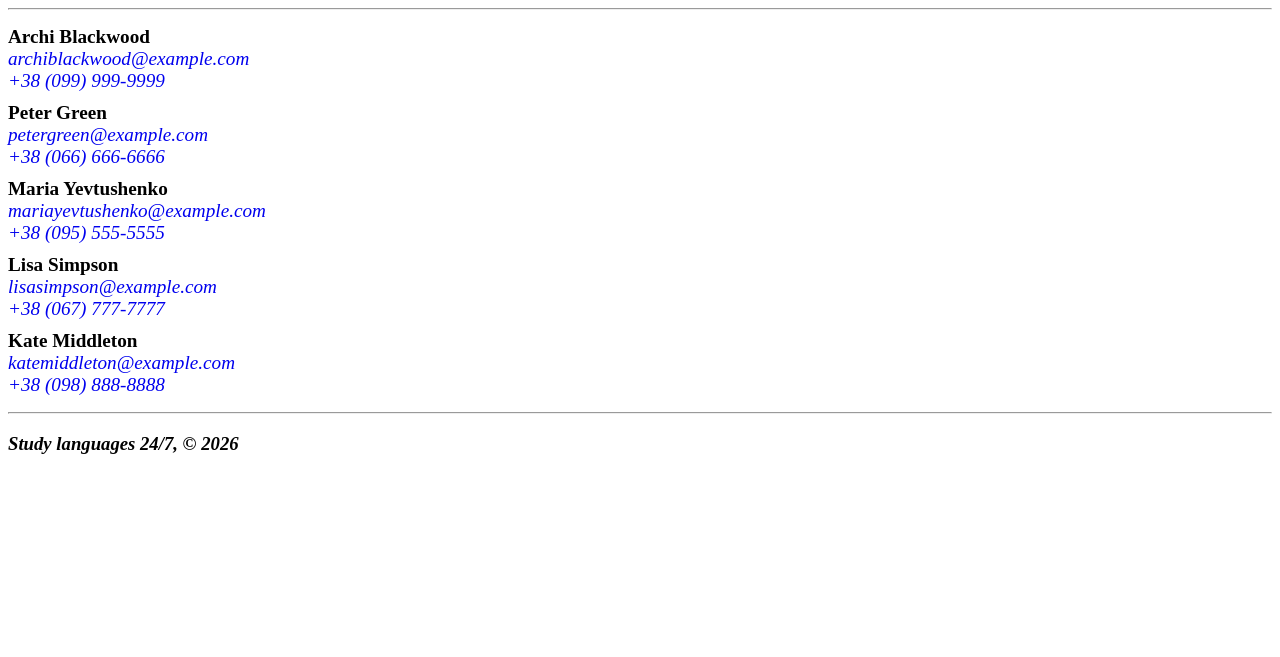
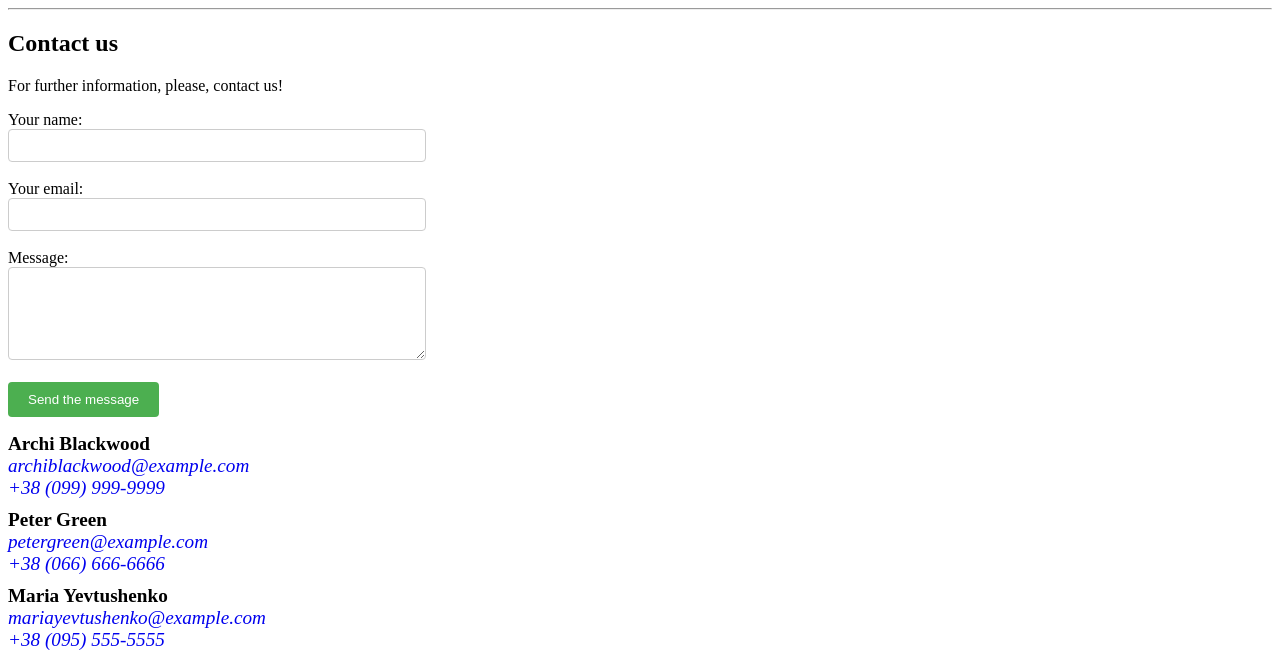
Before and after one commit to Minard1usz/Hillel-Django-HW, a Flask app: page /contact in a window 1280 px wide. Shown: the part 77-734 px from the top of the page. Before the commit the page ends 531 px from the top, so only its background shows below. Run offline with Flask 3, Linux system fonts and the light colour scheme; some libraries are stand-ins or nearby versions.

Commit message:
Flask simple app completed

```diff
--- a/HW-6-Flask/app.py
+++ b/HW-6-Flask/app.py
@@ -1,4 +1,4 @@
-from flask import Flask, render_template
+from flask import Flask, render_template, request
 
 app = Flask(__name__)
 
@@ -23,8 +23,16 @@ def index():
 def courses():
     return render_template("courses.html", courses=courses_list)
 
-@app.route('/contact')
+@app.route('/contact', methods=["GET", "POST"])
 def contact():
+    if request.method == "POST":
+        user_name = request.form.get("username")
+        user_email = request.form.get("email")
+        message = request.form.get("message")
+
+        print(f"The message from {user_name} ({user_email}): {message}")
+        return f"<h3>Thank you, {user_name}! Your message has been sent! We will contact you soon! </h3><a href='/'>Return to main page</a>"
+
     return render_template("contact.html")
 
 @app.route('/about')
@@ -32,6 +40,5 @@ def about():
     return render_template("about.html")
 
 
-
 if __name__ == '__main__':
     app.run(debug=True)
--- a/HW-6-Flask/static/css/style.css
+++ b/HW-6-Flask/static/css/style.css
@@ -29,5 +29,25 @@ li {
 
 .nav-menu-font {
   font-weight: bold;
+}
 
+.contact-form input, .contact-form textarea {
+    width: 100%;
+    max-width: 400px;
+    padding: 8px;
+    border: 1px solid #ccc;
+    border-radius: 4px;
 }
+
+button {
+    background-color: #4CAF50;
+    color: white;
+    padding: 10px 20px;
+    border: none;
+    border-radius: 4px;
+    cursor: pointer;
+}
+
+button:hover {
+    background-color: #45a049;
+}
--- a/HW-6-Flask/templates/contact.html
+++ b/HW-6-Flask/templates/contact.html
@@ -9,8 +9,31 @@
 <body>
     {% block content %}
     <main>
+        <section class="contact_me">
+            <h1>Contact us</h1>
+            <p>For further information, please, contact us!</p>
+
+            <form method="POST" action="{{ url_for('contact') }}" class="contact-form">
+                <div>
+                    <label>Your name:</label><br>
+                    <input type="text" name="username" required>
+                </div>
+                <br>
+                <div>
+                    <label>Your email:</label><br>
+                    <input type="email" name="email" required>
+                </div>
+                <br>
+                <div>
+                    <label>Message:</label><br>
+                    <textarea name="message" rows="5"></textarea>
+                </div>
+                <br>
+                <button type="submit">Send the message</button>
+            </form>
+        </section>
+
         <ul class="contact-list">
-
           <li>
             <strong>Archi Blackwood</strong>
             <address>
@@ -50,7 +73,8 @@
             </address>
           </li>
         </ul>
-    </main>
+
+            </main>
     {% endblock %}
 </body>
 </html>
```
